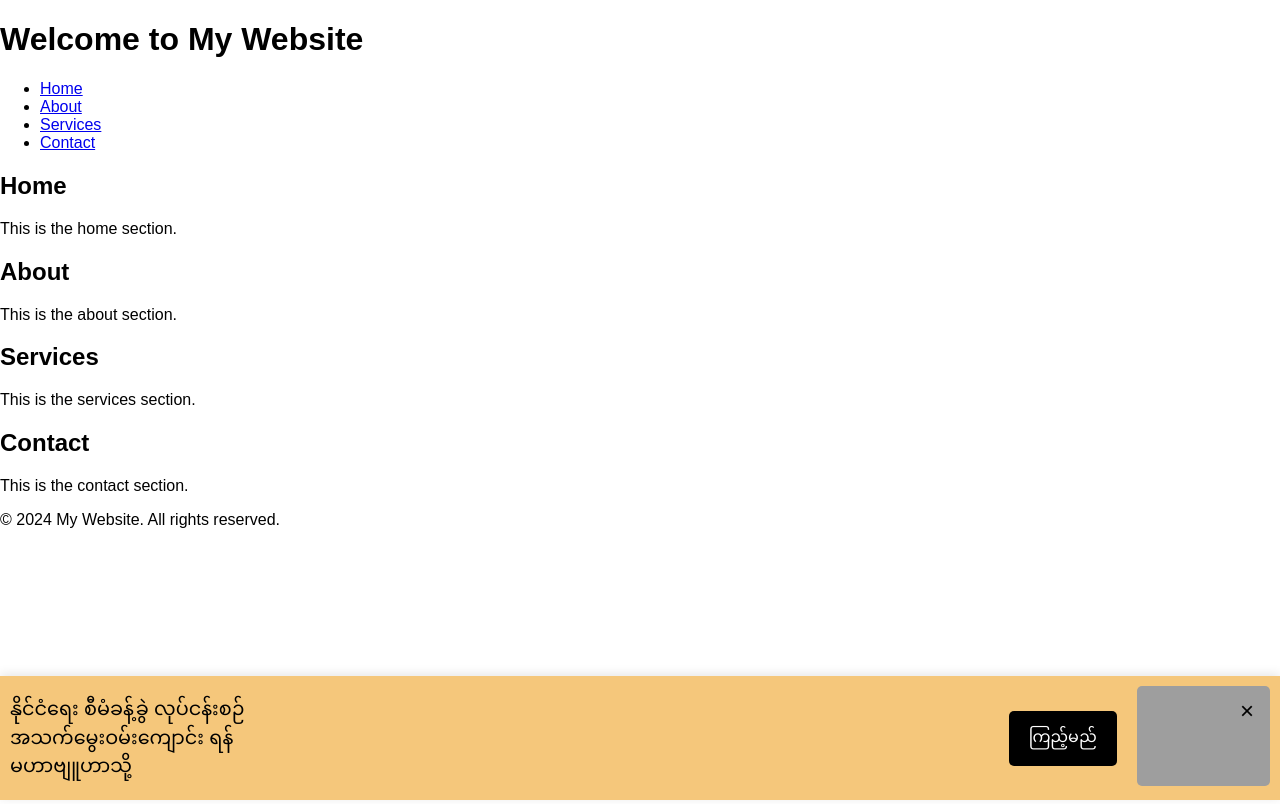
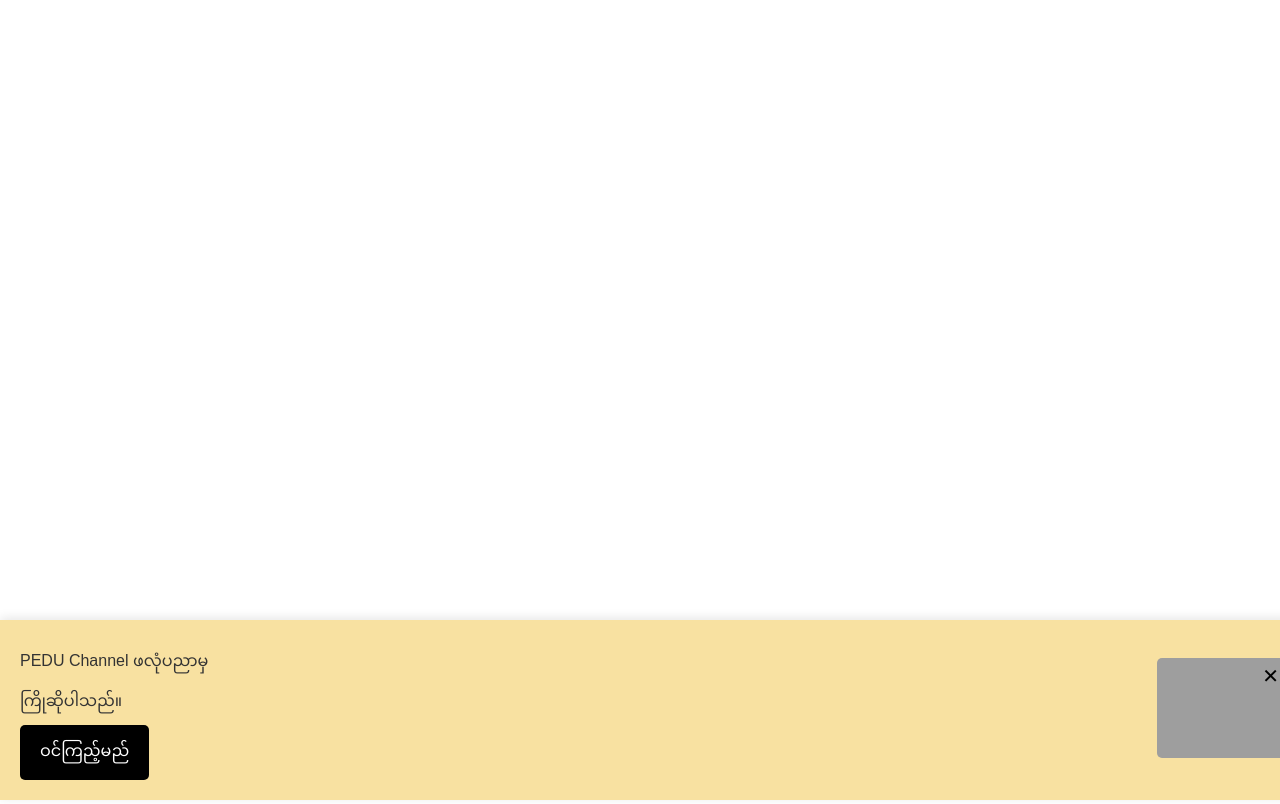
Before and after one commit to maharpyinnyar/footer-ads, a plain HTML site: page index.html in a window 1280 px wide. Shown: the top 804 px of the page. Drawn offline with Linux system fonts and the light colour scheme; grey boxes are pictures that could not be loaded.

Commit message:
new code

```diff
--- a/index.html
+++ b/index.html
@@ -3,69 +3,26 @@
 <head>
     <meta charset="UTF-8">
     <meta name="viewport" content="width=device-width, initial-scale=1.0">
-    <title>Basic Webpage Template</title>
+    <title>Floating Sticky Footer</title>
     <link rel="stylesheet" href="styles.css">
 </head>
 <body>
-    <header>
-        <h1>Welcome to My Website</h1>
-        <nav>
-            <ul>
-                <li><a href="#home">Home</a></li>
-                <li><a href="#about">About</a></li>
-                <li><a href="#services">Services</a></li>
-                <li><a href="#contact">Contact</a></li>
-            </ul>
-        </nav>
-    </header>
-    <main>
-        <section id="home">
-            <h2>Home</h2>
-            <p>This is the home section.</p>
-        </section>
-        <section id="about">
-            <h2>About</h2>
-            <p>This is the about section.</p>
-        </section>
-        <section id="services">
-            <h2>Services</h2>
-            <p>This is the services section.</p>
-        </section>
-        <section id="contact">
-            <h2>Contact</h2>
-            <p>This is the contact section.</p>
-        </section>
-    </main>
-    <footer>
-        <p>&copy; 2024 My Website. All rights reserved.</p>
-    </footer>
-
-    <div class="footer">
-        <div class="content">
-            <button class="close-btn">&times;</button>
-            <div class="text">
-                <p>နိုင်ငံရေး စီမံခန့်ခွဲ လုပ်ငန်းစဉ်</p>
-                <p>အသက်မွေးဝမ်းကျောင်း ရန်</p>
-                <p>မဟာဗျူဟာသို့</p>
-            </div>
-            <div class="see-more">
-                <button>ကြည့်မည်</button>
-            </div>
-            <div class="image">
-                <img src="https://mahar.asia/wp-content/uploads/2022/08/yangon-01.jpeg" alt="City View">
-            </div>
+    <div class="footer-banner" id="footerBanner">
+        <div class="banner-content">
+            <p>PEDU Channel ဖလုံပညာမှ</p>
+            <p>ကြိုဆိုပါသည်။</p>
+            <button class="see-more-button">ဝင်ကြည့်မည်</button>
+        </div>
+        <div class="banner-image">
+            <img src="https://lh3.googleusercontent.com/drive-viewer/AKGpihaqLtu5iLCTnLueVHljNJ241V_TYP_MEjkcy2lPLnzHb4DsXPggqU1jde_QP6dYLFPpUNOVN7pzzzbxj6jB3TWdbmOYbrq_Tw=w1432-h795-rw-v1" alt="Banner Image">
+            <button class="close-button" onclick="closeBanner()">✕</button>
         </div>
     </div>
 
-    <!--  Footer sticky Ad :: starts -->
-<div class='NR-Ads jhfdiuh0' id='NR-Ads'>
-    <div class='NR-Ads-close' onclick='document.getElementById("NR-Ads").style.display="none"'><svg viewBox='0 0 512 512' xmlns='http://www.w3.org/2000/svg'><path d='M278.6 256l68.2-68.2c6.2-6.2 6.2-16.4 0-22.6-6.2-6.2-16.4-6.2-22.6 0L256 233.4l-68.2-68.2c-6.2-6.2-16.4-6.2-22.6 0-3.1 3.1-4.7 7.2-4.7 11.3 0 4.1 1.6 8.2 4.7 11.3l68.2 68.2-68.2 68.2c-3.1 3.1-4.7 7.2-4.7 11.3 0 4.1 1.6 8.2 4.7 11.3 6.2 6.2 16.4 6.2 22.6 0l68.2-68.2 68.2 68.2c6.2 6.2 16.4 6.2 22.6 0 6.2-6.2 6.2-16.4 0-22.6L278.6 256z'/></svg></div>
-    <div class='NR-Ads-content'>
-    <center>
-    PEDU Channel ဖလုံပညာမှကြိုဆိုပါသည်။
-    </center>
-    </div>
-</div>
-<!--  Footer sticky Ad :: ends -->
+    <script>
+        function closeBanner() {
+            document.getElementById('footerBanner').style.display = 'none';
+        }
+    </script>
 </body>
 </html>
--- a/styles.css
+++ b/styles.css
@@ -1,68 +1,3 @@
-/* styles.css */
-
-/* body {
-    font-family: Arial, sans-serif;
-    margin: 0;
-    padding: 0;
-    box-sizing: border-box;
-}
-
-header {
-    background-color: #333;
-    color: white;
-    padding: 1em 0;
-    text-align: center;
-}
-
-header h1 {
-    margin: 0;
-}
-
-nav ul {
-    list-style-type: none;
-    padding: 0;
-    margin: 0;
-}
-
-nav ul li {
-    display: inline;
-    margin-right: 1em;
-}
-
-nav ul li a {
-    color: white;
-    text-decoration: none;
-}
-
-nav ul li a:hover {
-    text-decoration: underline;
-}
-
-main {
-    padding: 1em;
-}
-
-main section {
-    margin-bottom: 2em;
-}
-
-footer {
-    background-color: #333;
-    color: white;
-    text-align: center;
-    padding: 1em 0;
-    position: fixed;
-    width: 100%;
-    bottom: 0;
-} */
-
-/*  Footer sticky Ad :: starts */
-/* .NR-Ads { position: fixed; bottom: 0px; width: 100%; min-height: 70px; max-height: 90px; padding: 5px 5px; box-shadow: 0 -6px 18px 0 rgba(9,32,76,.1); -webkit-transition: all .1s ease-in; transition: all .1s ease-in; display: flex; align-items: center; justify-content: center; background-color: #fefefe; z-index: 20; }
-.NR-Ads-close { width: 30px; height: 30px; display: flex; align-items: center; justify-content: center; border-radius: 12px 0 0; position: absolute; right: 0; top: -30px; background-color: #fefefe; box-shadow: 0 -6px 18px 0 rgba(9,32,76,.08); }
-.NR-Ads .NR-Ads-close svg { width: 22px; height: 22px; fill: #000; }
-.NR-Ads .NR-Ads-content { overflow: hidden; display: block; position: relative; height: 70px; width: 100%; margin-right: 10px; margin-left: 10px; } */
-/*  Footer sticky Ad :: ends */
-
 /* styles.css */
 
 body {
@@ -72,78 +7,65 @@ body {
     box-sizing: border-box;
 }
 
-.footer {
+.footer-banner {
     position: fixed;
     bottom: 0;
     left: 0;
-    right: 0;
-    background-color: #f5c77b;
+    width: 100%;
+    background-color: #f8e1a1;
     display: flex;
     justify-content: space-between;
     align-items: center;
     padding: 10px;
     box-shadow: 0 -2px 10px rgba(0, 0, 0, 0.1);
-    margin-left: auto;
-    margin-right: auto;
-    justify-content: fixed;
 }
 
-.content {
-    display: flex;
-    align-items: center;
-    width: 100%;
+.banner-content {
+    flex-grow: 1;
+    padding: 10px;
+}
+
+.banner-content p {
+    margin: 5px 0;
+    font-size: 16px;
+    color: #333;
+}
+
+.see-more-button {
+    background-color: #000;
+    color: #fff;
+    border: none;
+    padding: 10px 20px;
+    cursor: pointer;
+    font-size: 16px;
+    border-radius: 5px;
+
+}
+
+.see-more-button:hover {
+    background-color: #333;
+}
+
+.banner-image {
     position: relative;
 }
 
-.text {
-    margin-right: auto;
-}
-
-.text p {
-    margin: 0;
-    font-size: 1.2em;
-    line-height: 1.5;
-}
-
-.see-more {
-    margin-left: 20px;
-}
-
-.see-more button {
-    background-color: black;
-    color: white;
-    border: none;
-    padding: 10px 20px;
-    cursor: pointer;
-    font-size: 1em;
+.banner-image img {
+    height: 100px; /* Adjust as needed */
     border-radius: 5px;
 }
 
-.see-more button:hover {
-    background-color: #333;
+.close-button {
+    position: absolute;
+    top: 5px;
+    right: 5px;
+    background: transparent;
+    border: none;
+    font-size: 20px;
+    cursor: pointer;
+    color: #000;
 }
 
-.image {
-    margin-left: 20px;
+.close-button:hover {
+    color: #ff0000;
 }
-
-.image img {
-    height: 100px;
-    width: auto;
-    border-radius: 5px;
-}
-
-.close-btn {
-    position: absolute;
-    top: 10px;
-    right: 10px;
-    background: none;
-    border: none;
-    font-size: 1.5em;
-    cursor: pointer;
-    color: black;
-}
-
-.close-btn:hover {
-    color: red;
-}
```
